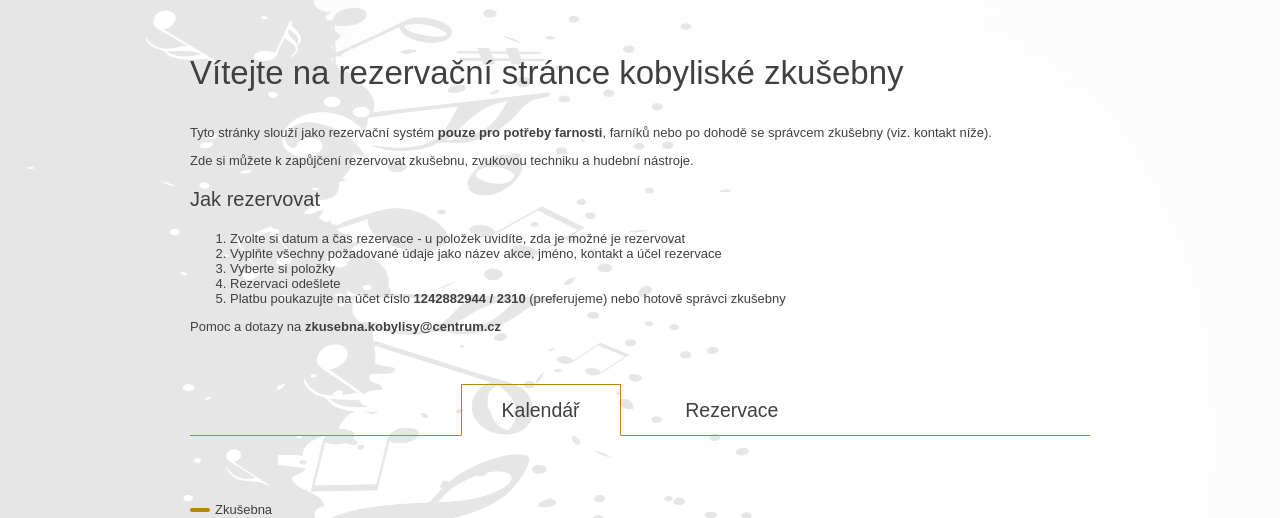
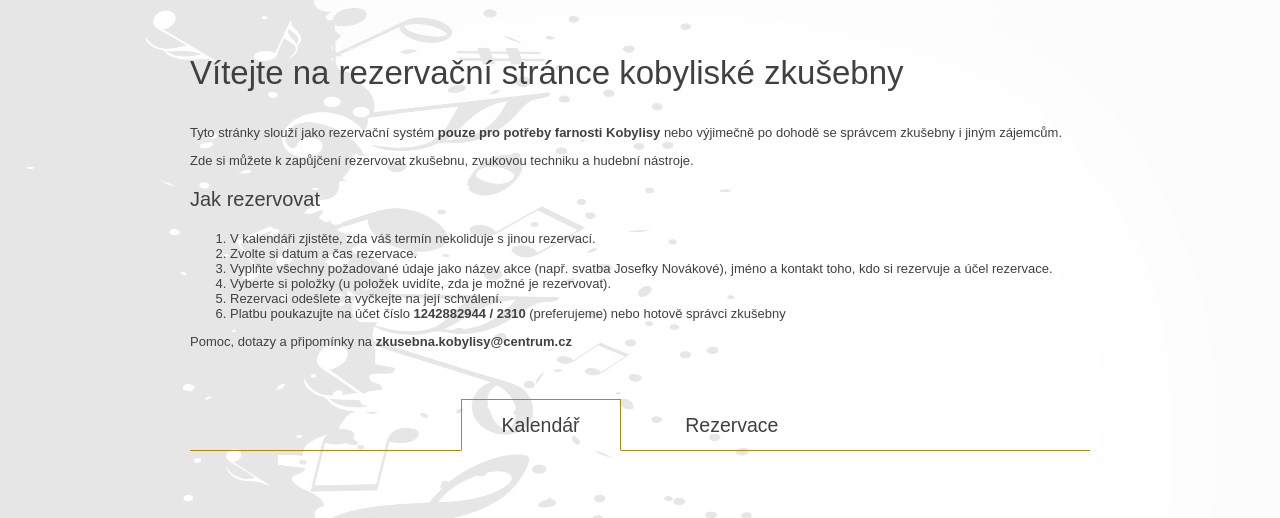
Before and after one commit to OndrejTuma/zkusebna-kobylisy, a PHP site: page / in a window 1280 px wide. Shown: the top 518 px of the page. Run offline with PHP 8.4, Linux system fonts and the light colour scheme; data comes from the database, SQL or seed files in the repository; data that the repository does not hold is empty; some libraries are stand-ins or nearby versions.

Commit message:
uprava textu na homepage

```diff
--- a/app/pages/homepage.php
+++ b/app/pages/homepage.php
@@ -15,17 +15,18 @@ $date2 = new DateTime("2016-03-02 17:00:00");
 
 
 	<h1>Vítejte na rezervační stránce kobyliské zkušebny</h1>
-	<p>Tyto stránky slouží jako rezervační systém <strong>pouze pro potřeby farnosti</strong>, farníků nebo po dohodě se správcem zkušebny (viz. kontakt níže).</p>
-	<p>Zde si můžete k zapůjčení rezervovat zkušebnu, zvukovou techniku a hudební nástroje.</p>
+	<p>Tyto stránky slouží jako rezervační systém <strong>pouze pro potřeby farnosti Kobylisy</strong> nebo výjimečně po dohodě se správcem zkušebny i jiným zájemcům.</p>
+	<p>Zde si můžete k zapůjčení rezervovat zkušebnu, zvukovou techniku a hudební nástroje.</p>
 	<h2>Jak rezervovat</h2>
 	<ol>
-		<li>Zvolte si datum a čas rezervace - u položek uvidíte, zda je možné je rezervovat</li>
-		<li>Vyplňte všechny požadované údaje jako název akce, jméno, kontakt a účel rezervace</li>
-		<li>Vyberte si položky</li>
-		<li>Rezervaci odešlete</li>
+		<li>V kalendáři zjistěte, zda váš termín nekoliduje s jinou rezervací.</li>
+		<li>Zvolte si datum a čas rezervace.</li>
+		<li>Vyplňte všechny požadované údaje jako název akce (např. svatba Josefky Novákové), jméno a kontakt toho, kdo si rezervuje a účel rezervace.</li>
+		<li>Vyberte si položky (u položek uvidíte, zda je možné je rezervovat).</li>
+		<li>Rezervaci odešlete a vyčkejte na její schválení.</li>
 		<li>Platbu poukazujte na účet číslo <strong>1242882944 / 2310</strong> (preferujeme) nebo hotově správci zkušebny</li>
 	</ol>
-	<p>Pomoc a dotazy na <strong>zkusebna.kobylisy@centrum.cz</strong></p>
+	<p>Pomoc, dotazy a připomínky na <strong>zkusebna.kobylisy@centrum.cz</strong></p>
 
 	<ul class="tabs">
 		<li><a class="active" href="#homepage">Kalendář</a></li>
```
